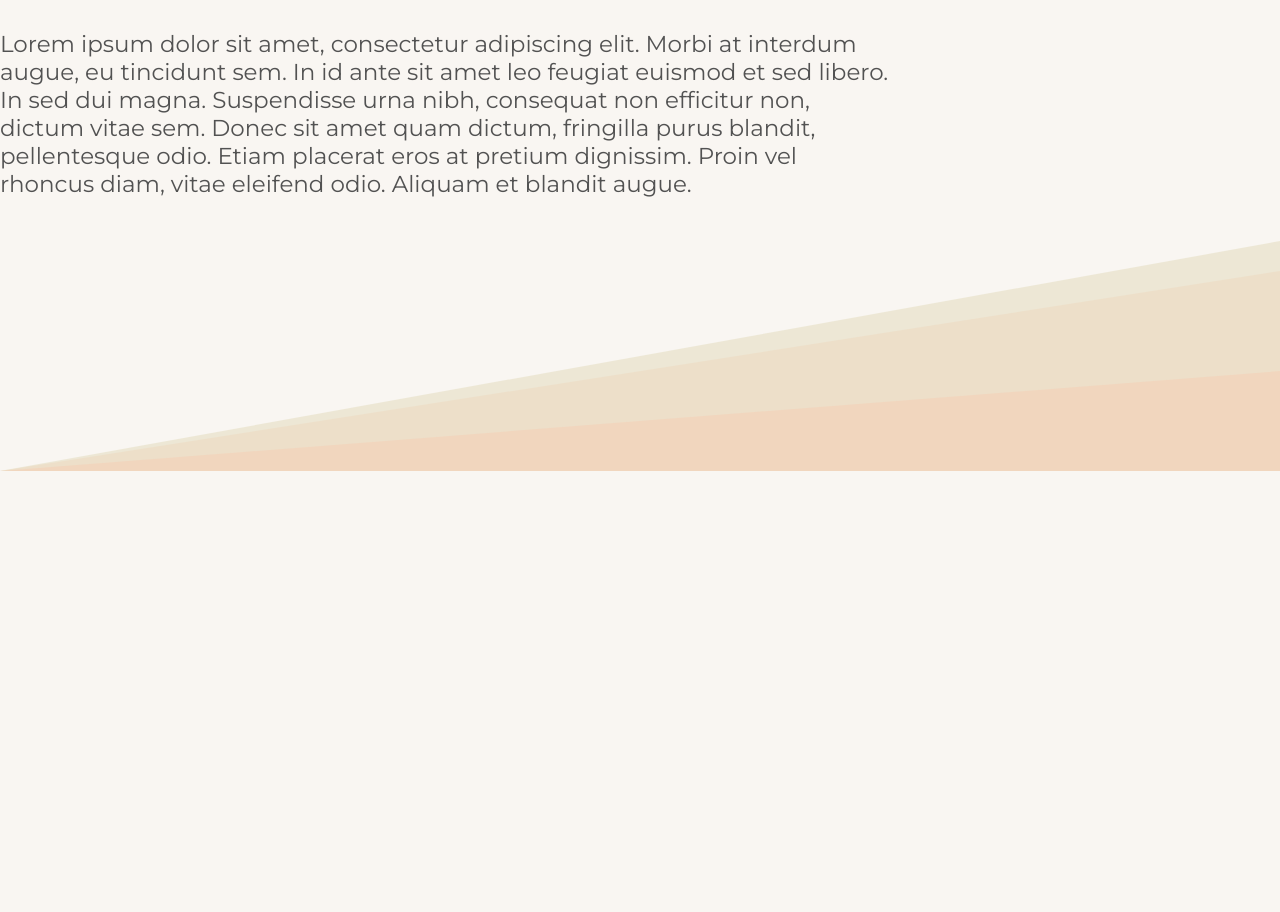
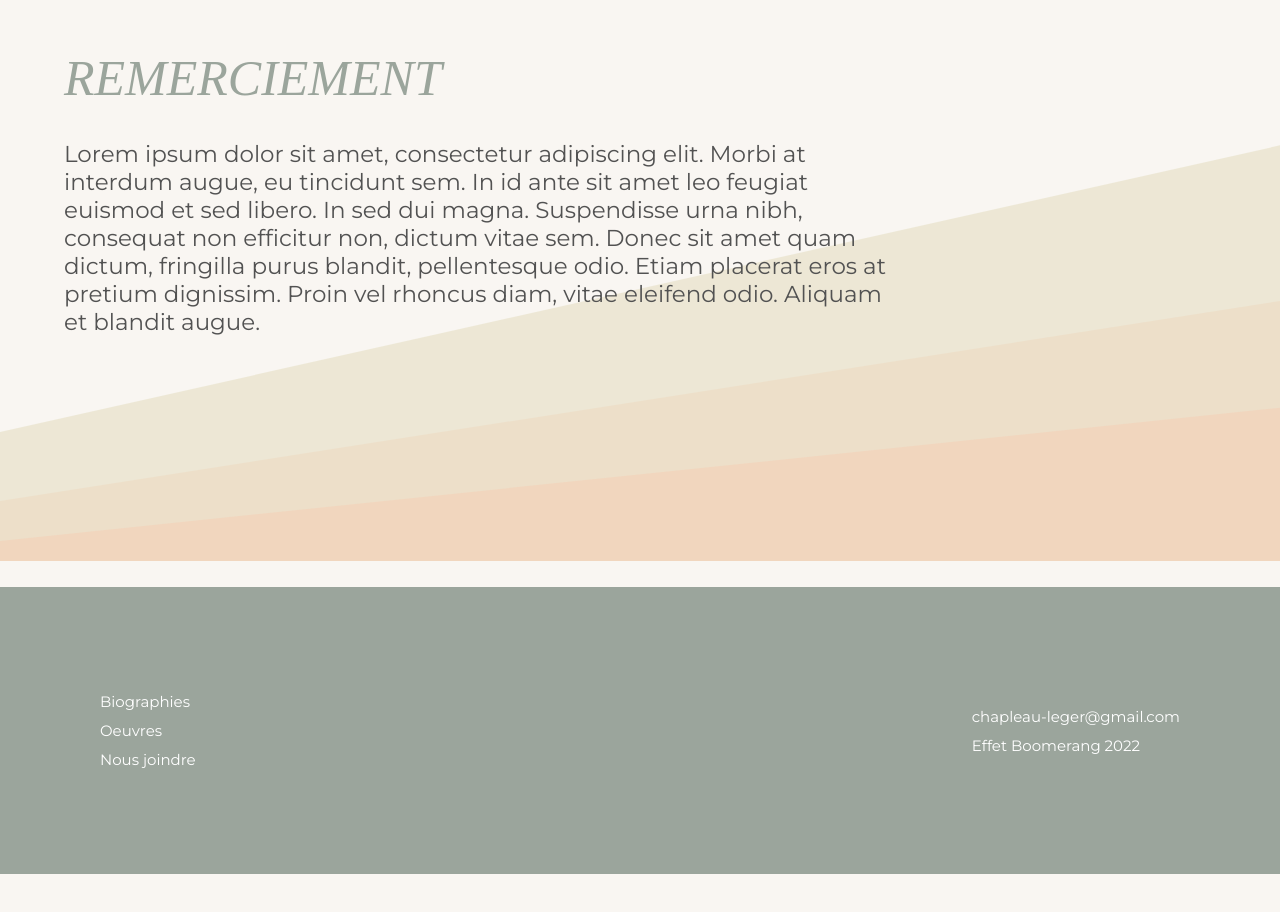
Before and after one commit to Trishng/chapleau-leger, a website built with Vite: page chapleau-leger/index.html in a window 1280 px wide. Shown: the part 1702-2614 px from the top of the page. After the commit the page ends 2576 px from the top, so only its background shows below. Built offline with nearby package versions, Linux system fonts and the light colour scheme; files whose address does not match are found by name; a web font is replaced by a local one.

Commit message:
bloc merci et footer

```diff
--- a/chapleau-leger/index.html
+++ b/chapleau-leger/index.html
@@ -29,8 +29,8 @@
       </div>
       <div class="menu">
            <ul>
-            <li><a href="./accueil.html">Biographies</a></li>
-            <li><a href="./produits.html">Oeuvres</a></li>
+            <li><a href="./biographies.html">Biographies</a></li>
+            <li><a href="./oeuvres.html">Oeuvres</a></li>
             <li><a href="./contact.html">Nous joindre</a></li>
           </ul>
         </div>
@@ -89,7 +89,21 @@
 
     </main>
 
-    <footer></footer>
+    <footer class="footer">
+      <div class="menu">
+        <ul>
+          <li><a href="./biographies.html">Biographies</a></li>
+          <li><a href="./oeuvres.html">Oeuvres</a></li>
+          <li><a href="./contact.html">Nous joindre</a></li>
+        </ul>
+      </div>
+      <div class="menu two">
+        <ul>
+          <li><a href="./biographies.html">chapleau-leger@gmail.com</a></li>
+          <li><a href="./oeuvres.html">Effet Boomerang 2022</a></li>
+        </ul>
+      </div>
+    </footer>
     <script src="https://unpkg.com/swiper@8/swiper-bundle.min.js"></script>
     <script type="module" src="/main.js"></script>
   </body>
--- a/chapleau-leger/style.scss
+++ b/chapleau-leger/style.scss
@@ -134,9 +134,8 @@ html, body {
   width: 100%;
   height: auto;
   position: relative;
-  padding: 10px 0;
+  padding-top: 10px;
   font-family: var(--txt);
-  padding-bottom: 400px;
 }
 
 .titrepage {
@@ -210,13 +209,18 @@ html, body {
 //Remerciement
 
 .merci {
-  margin-top: 10%;
+  margin-top: 10px;
   width: 100%;
+  height: 100vh;
   display: flex;
   position: relative;
-  flex-direction: column;
+  align-items: center;
+  overflow: hidden;
    .txt {
-     padding-right: 30%;
+     width: 70%;
+     height: auto;
+     z-index: 1;
+     padding-left: 5%;
      > h1 {
       font-family: var(--title);
       font-size: 50px;
@@ -229,34 +233,34 @@ html, body {
       > p {
       font-size: 23px;
       color: var(--txt-color);
-        }
+      }
     }
 
   .box {
-    position: relative;
+    position: absolute;
     width: 100%;
     height: 100%;
-    overflow: hidden;
-    margin-top: 20px;
+    margin-top: 32px;
+    transform: translateY(41%);
   }
 
   .triangle.one {
     position: relative;
     width: 0;
     height: 0;
-    border-top: 230px solid transparent;
-    border-right: 100vw solid var(--mustard);
+    border-top: 430px solid transparent;
+    border-right: 150vw solid var(--mustard);
     opacity: 0.5;
-    transform: translateY(0%);
+    transform: translate(-30%, -0%);
   }
   .triangle.two {
     position: relative;
     width: 0;
     height: 0;
-    border-top: 200px solid transparent;
-    border-right: 100vw solid var(--mocha);
+    border-top: 300px solid transparent;
+    border-right: 150vw solid var(--mocha);
     opacity: 0.5;
-    transform: translateY(-200px);
+    transform: translate(-20%, -300px);
 
   }
 
@@ -264,9 +268,39 @@ html, body {
     position: relative;
     width: 0;
     height: 0;
-    border-top: 100px solid transparent;
-    border-right: 100vw solid var(--peach);
+    border-top: 200px solid transparent;
+    border-right: 150vw solid var(--peach);
     opacity: 0.5;
-    transform: translateY(-300px);
+    transform: translate(-10%, -500px);
   }
 }
+
+.footer {
+  width: 100%;
+  padding: 100px 100px;
+  display: flex;
+  justify-content: space-between;
+  align-items: center;
+  background-color: var(--dark-green);
+  color: white;
+  font-family: var(--txt);
+  .menu > ul {
+    list-style-type: none;
+    margin: 0;
+    padding: 0;
+    position: relative;
+    > li {
+      font-size: 15px;
+      padding: 5px 0;
+    }
+
+    > li, a {
+        text-decoration: none;
+        color: var(--txt);
+    }
+  }
+
+  .two {
+    align-items: flex-end;
+  }
+}
```
